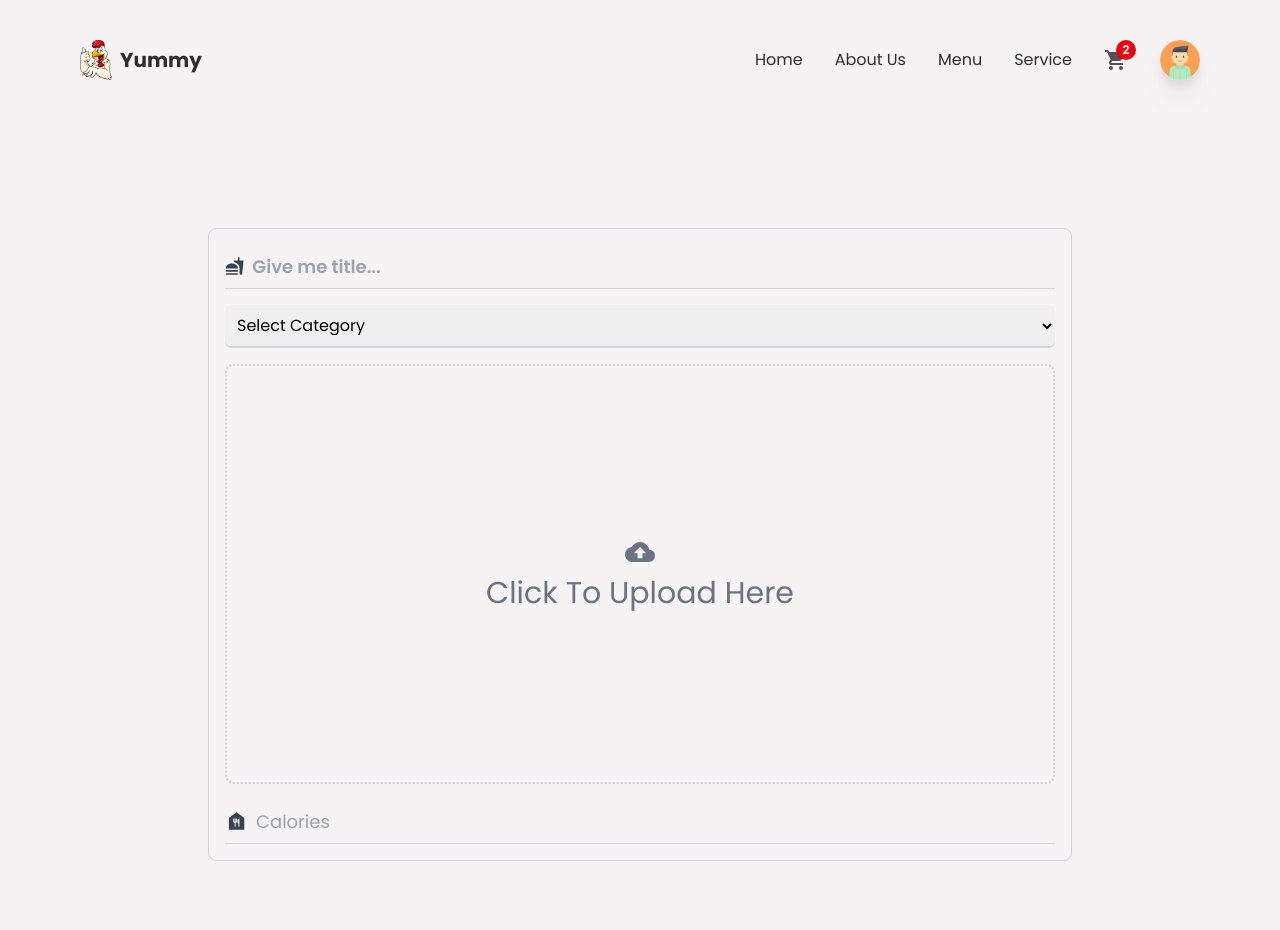
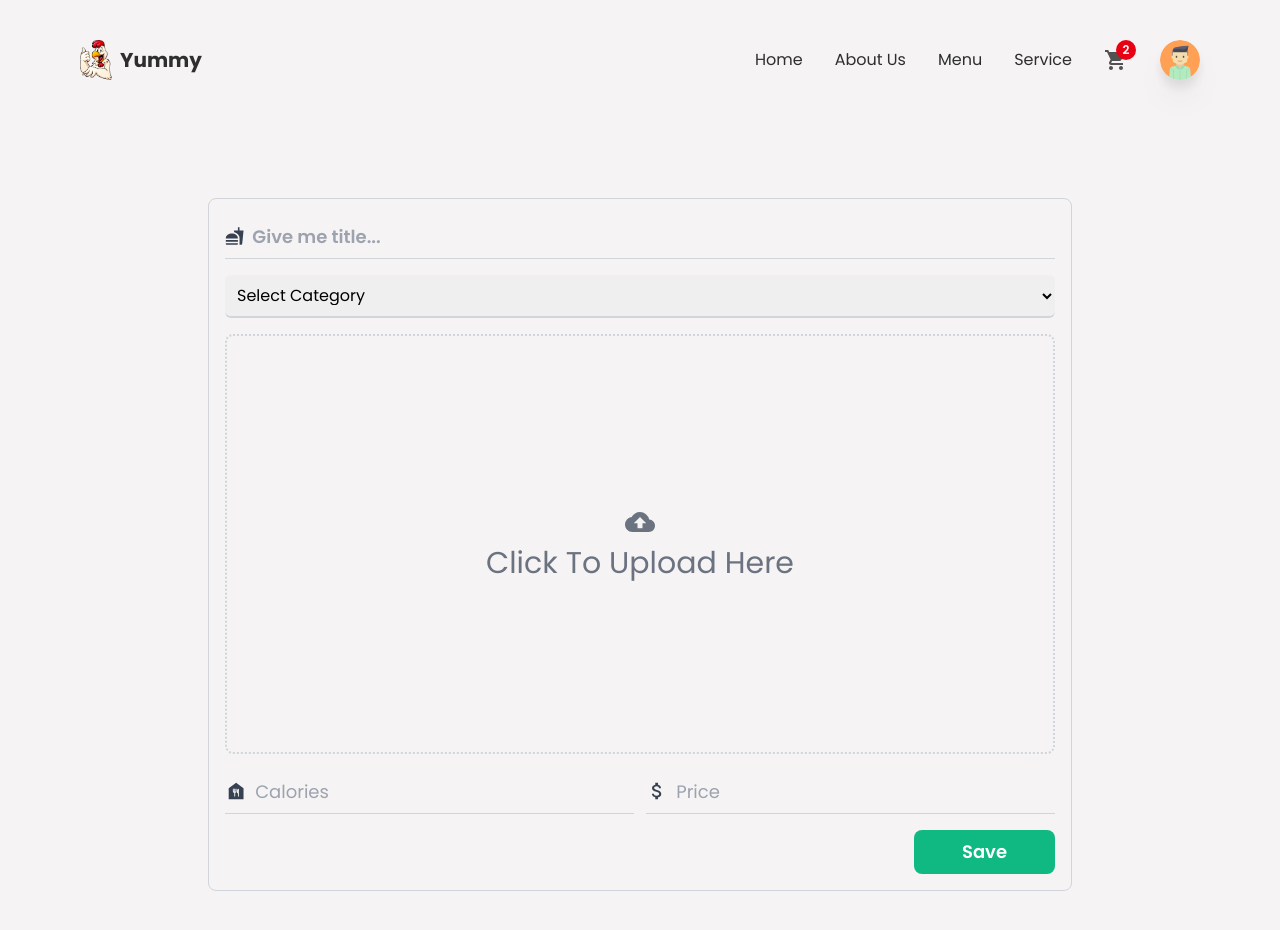
Before and after one commit to Gans19/Restaurant-App, a React (Create React App) app: page /createItem in a window 1280 px wide. Shown: the top 930 px of the page. Built offline with nearby package versions, Linux system fonts and the light colour scheme.

Commit message:
working in uploading data in firebase

```diff
--- a/src/components/Header/createContainer.jsx
+++ b/src/components/Header/createContainer.jsx
@@ -7,9 +7,18 @@
 	MdCloudUpload,
 	MdDelete,
 	MdFoodBank,
+	MdAttachMoney,
 } from "react-icons/md";
 import { categories } from "../../utils/data";
 import Loader from "../Loader";
+import { storage } from "../../firebase.config";
+import {
+	getDownloadURL,
+	uploadBytesResumable,
+	ref,
+	deleteObject,
+} from "firebase/storage";
+import { saveItem } from "../../utils/firebaseFunction";
 
 const CreateContainer = () => {
 	const [title, setTitle] = useState("");
@@ -22,10 +31,123 @@
 	const [msg, setMsg] = useState(null);
 	const [isLoading, setIsLoading] = useState(false);
 
-	const uploadImg = () => {};
+	const uploadImg = (e) => {
+		setIsLoading(true);
+		const imageFile = e.target.files[0];
+		const storageRef = ref(storage, `Images/${Date.now()}-${imageFile.name}`);
+		const uploadTask = uploadBytesResumable(storageRef, imageFile);
+
+		uploadTask.on(
+			"state_changed",
+			(snapshot) => {
+				const uploadProgress =
+					(snapshot.bytesTransferred / snapshot.totalBytes) * 100;
+			},
+			(error) => {
+				console.log(error);
+				setFields(true);
+				setMsg("Error while uploading : Try AGain 🙇");
+				setAlertStatus("danger");
+				setTimeout(() => {
+					setFields(false);
+					setIsLoading(false);
+				}, 4000);
+			},
+			() => {
+				getDownloadURL(uploadTask.snapshot.ref).then((downloadURL) => {
+					setImageAsset(downloadURL);
+					setIsLoading(false);
+					setFields(true);
+					setMsg("Image uploaded successfully 😊");
+					setAlertStatus("success");
+					setTimeout(() => {
+						setFields(false);
+					}, 4000);
+				});
+			}
+		);
+	};
+
+	const deleteImage = () => {
+		setIsLoading(true);
+		const deleteRef = ref(storage, imageAsset);
+		deleteObject(deleteRef).then(() => {
+			setImageAsset(null);
+			setIsLoading(false);
+			setFields(true);
+			setMsg("Image deleted successfully 😊");
+			setAlertStatus("success");
+			setTimeout(() => {
+				setFields(false);
+			}, 4000);
+		});
+	};
 
 	const deleteImg = () => {
-		return;
+		setIsLoading(true);
+		const deleteRef = ref(storage, imageAsset);
+		deleteObject(deleteRef).then(() => {
+			setImageAsset(null);
+			setIsLoading(false);
+			setFields(true);
+			setMsg("Image deleted successfully");
+			setAlertStatus("success");
+			setTimeout(() => {
+				setFields(false);
+			}, 4000);
+		});
+	};
+
+	const saveDetails = () => {
+		setIsLoading(true);
+		try {
+			if (!title || !calories || !imageAsset || !price || !category) {
+				setFields(true);
+				setMsg("Required Fields Not An Empty : Try AGain 🙇");
+				setAlertStatus("danger");
+				setTimeout(() => {
+					setFields(false);
+					setIsLoading(false);
+				}, 4000);
+			} else {
+				const data = {
+					id: `${Date.now}`,
+					title: title,
+					category: category,
+					imageUrl: imageAsset,
+					price: price,
+					calories: calories,
+					qty: 1,
+				};
+				saveItem(data);
+
+				setIsLoading(false);
+				setFields(true);
+				setMsg("Data Uploaded successfully");
+				setAlertStatus("success");
+				setTimeout(() => {
+					setFields(false);
+				}, 4000);
+			}
+		} catch (error) {
+			console.log(error);
+			setFields(true);
+			setMsg("Error while uploading : Try AGain 🙇");
+			setAlertStatus("danger");
+			clearData();
+			setTimeout(() => {
+				setFields(false);
+				setIsLoading(false);
+			}, 4000);
+		}
+	};
+
+	const clearData = () => {
+		setTitle("");
+		setImageAsset(null);
+		setPrice("");
+		setCategory("Select Category");
+		setCalories("");
 	};
 
 	return (
@@ -126,10 +248,33 @@
 						<input
 							type="text"
 							required
+							value={calories}
+							onChange={(e) => setCalories(e.target.value)}
 							placeholder="Calories"
 							className="w-full h-full bg-transparent text-lg outline-none border-none placeholder:text-gray-400 text-textColor"
 						/>
 					</div>
+
+					<div className="w-full py-2 border-b border-gray-300 flex items-center gap-2">
+						<MdAttachMoney className="text-gray-700 text-2xl" />
+						<input
+							type="text"
+							required
+							value={price}
+							onChange={(e) => setPrice(e.target.value)}
+							placeholder="Price"
+							className="w-full h-full bg-transparent text-lg outline-none border-none placeholder:text-gray-400 text-textColor"
+						/>
+					</div>
+				</div>
+
+				<div className="flex items-center w-full">
+					<button
+						type="button"
+						className="ml-0 md:ml-auto w-full md:w-auto border-none outline-none rounded-lg bg-emerald-500 px-12 py-2 text-white text-lg font-semibold"
+						onClick={saveDetails}>
+						Save
+					</button>
 				</div>
 			</div>
 		</div>
--- /dev/null
+++ b/src/utils/firebaseFunction.js
@@ -0,0 +1,11 @@
+/** @format */
+
+import { setDoc } from "firebase/firestore";
+import { firestore } from "../firebase.config";
+import { doc } from "firebase/firestore";
+
+export const saveItem = async (data) => {
+	await setDoc(doc(firestore, "foodItems", `${Date.now()}`), data, {
+		merge: true,
+	});
+};
```
